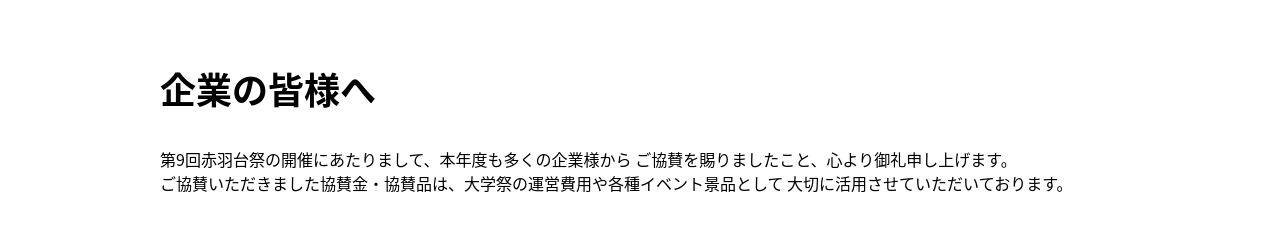
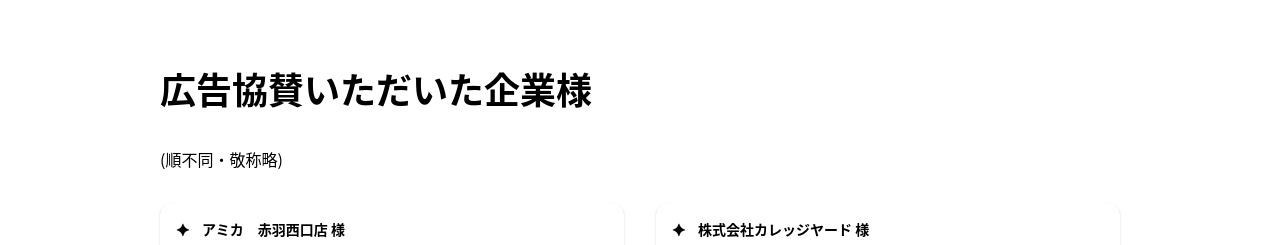
Before and after one commit to AKABANEDAI-FES/2025-akabanedai-fes, a Next.js app: page /sponsorship in a window 1280 px wide. Shown: the part 215-460 px from the top of the page. Built offline with nearby package versions, Linux system fonts and the light colour scheme; no server answers.

Commit message:
協賛企業ページの文章を削除

```diff
--- a/src/app/sponsorship/page.tsx
+++ b/src/app/sponsorship/page.tsx
@@ -20,16 +20,6 @@ export default function SponsorshipPage() {
           協賛企業様一覧
         </Heading>
       </StarDecoration>
-      <BlurredBox as="section" className={styles.section}>
-        <Heading as="h2">企業の皆様へ</Heading>
-        <Text>
-          第9回赤羽台祭の開催にあたりまして、本年度も多くの企業様から
-          ご協賛を賜りましたこと、心より御礼申し上げます。
-          <br />
-          ご協賛いただきました協賛金・協賛品は、大学祭の運営費用や各種イベント景品として
-          大切に活用させていただいております。
-        </Text>
-      </BlurredBox>
       <BlurredBox as="section" className={styles.section}>
         <Heading as="h2" className={styles.wordSpaced}>
           広告協賛いただいた企業様
```
